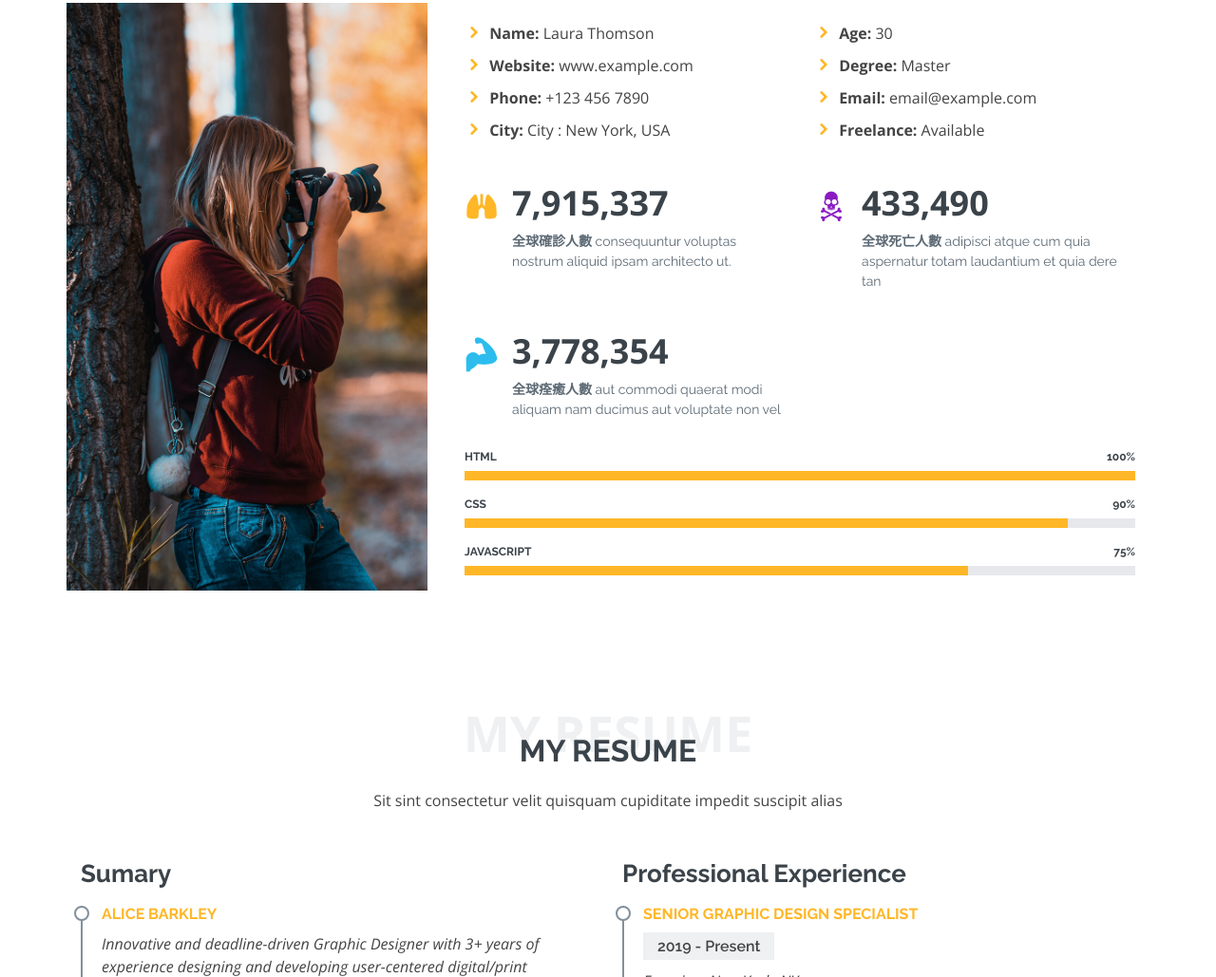
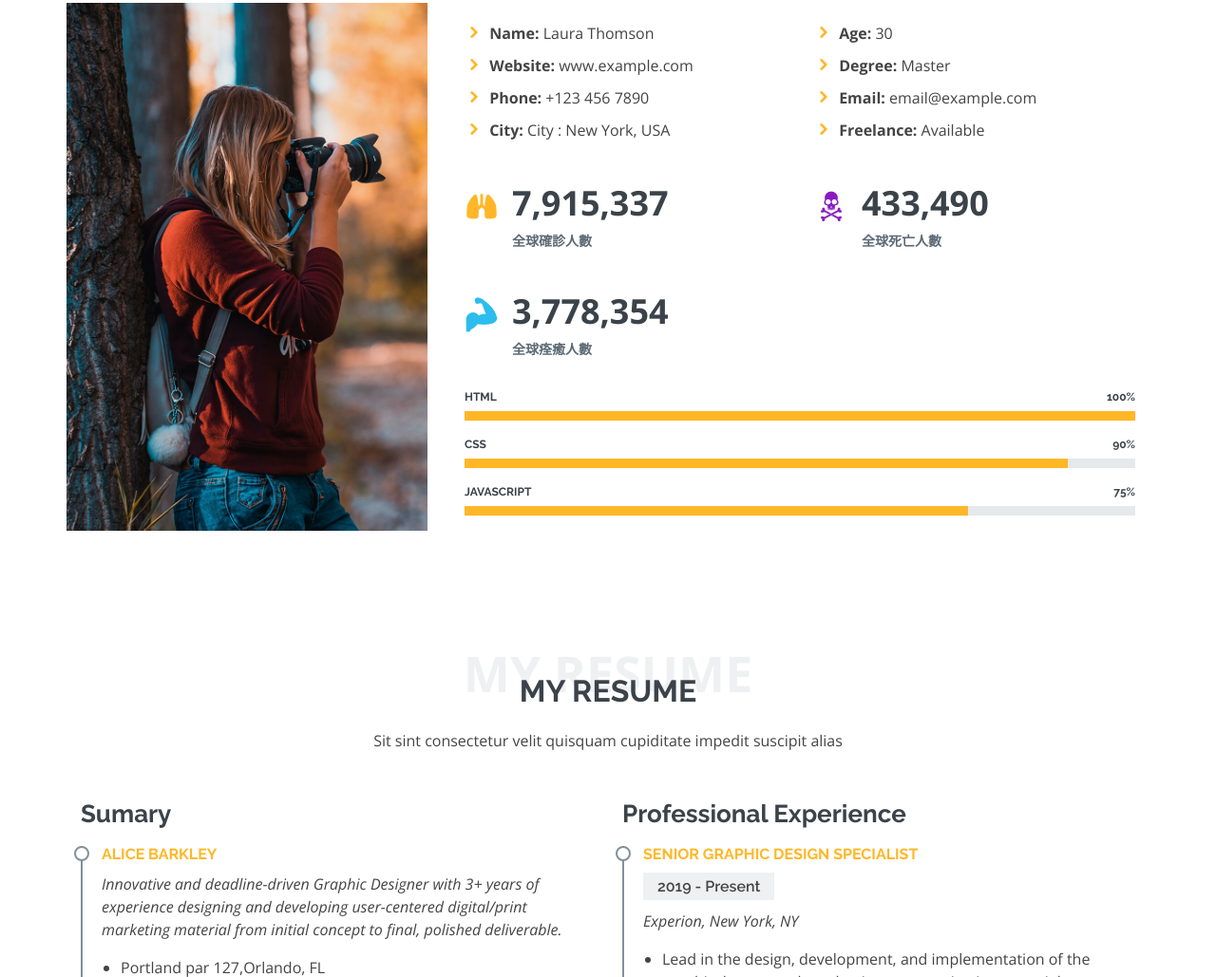
Before and after one commit to shawn1250/wuhafaha, a plain HTML site: page index.html in a window 1280 px wide. Shown: the part 999-2028 px from the top of the page at 95% size. Drawn offline with nearby package versions, Linux system fonts and the light colour scheme.

Commit message:
Update index.html

```diff
--- a/index.html
+++ b/index.html
@@ -101,7 +101,7 @@
                   <div class="count-box">
                     <i class="icofont-lungs"></i>
                     <span data-toggle="counter-up">7,915,337</span>
-                    <p><strong>全球確診人數</strong> consequuntur voluptas nostrum aliquid ipsam architecto ut.</p>
+                    <p><strong>全球確診人數</strong></p>
                   </div>
                 </div>
 
@@ -109,7 +109,7 @@
                   <div class="count-box">
                     <i class="icofont-skull-danger" style="color: #8a1ac2;"></i>
                     <span data-toggle="counter-up">433,490</span>
-                    <p><strong>全球死亡人數</strong> adipisci atque cum quia aspernatur totam laudantium et quia dere tan</p>
+                    <p><strong>全球死亡人數</strong></p>
                   </div>
                 </div>
 
@@ -117,7 +117,7 @@
                   <div class="count-box">
                     <i class="icofont-muscle" style="color: #2cbdee;"></i>
                     <span data-toggle="counter-up">3,778,354</span>
-                    <p><strong>全球痊癒人數</strong> aut commodi quaerat modi aliquam nam ducimus aut voluptate non vel</p>
+                    <p><strong>全球痊癒人數</strong></p>
                   </div>
                 </div>
 
```
